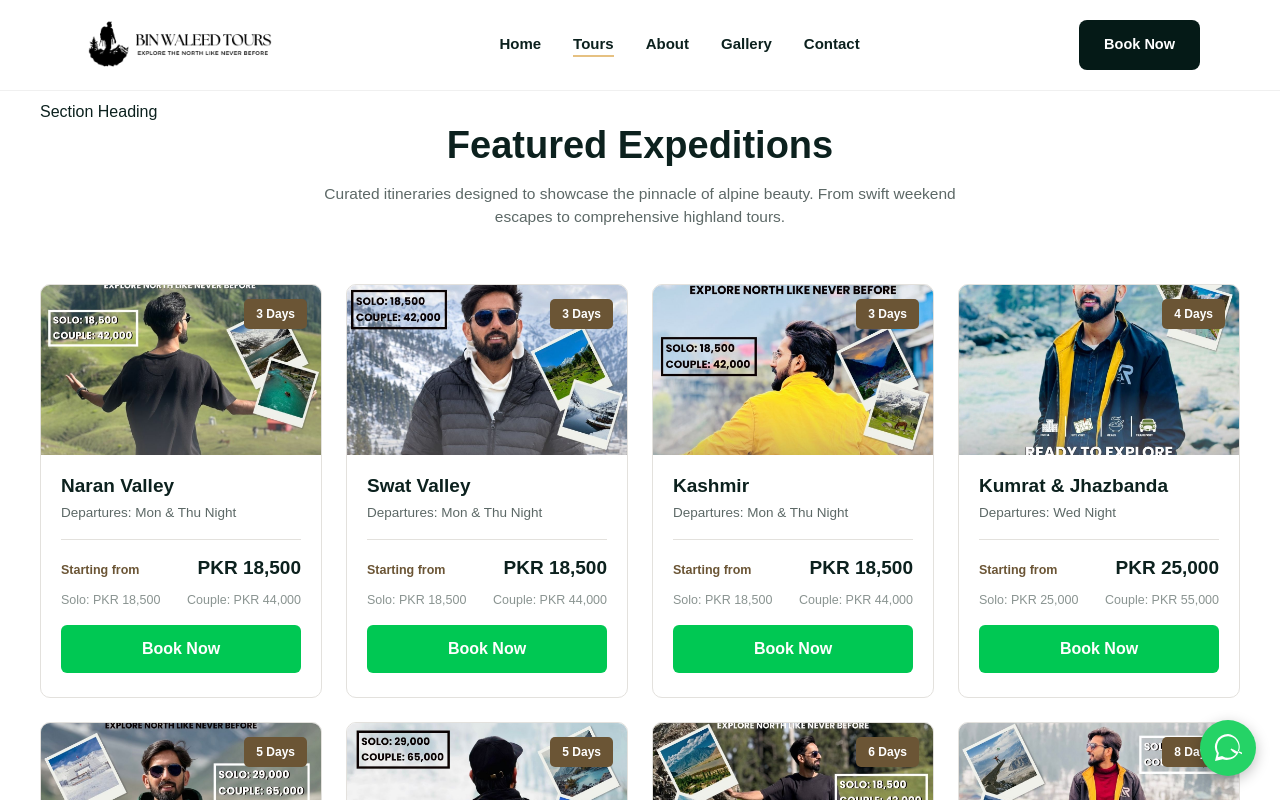
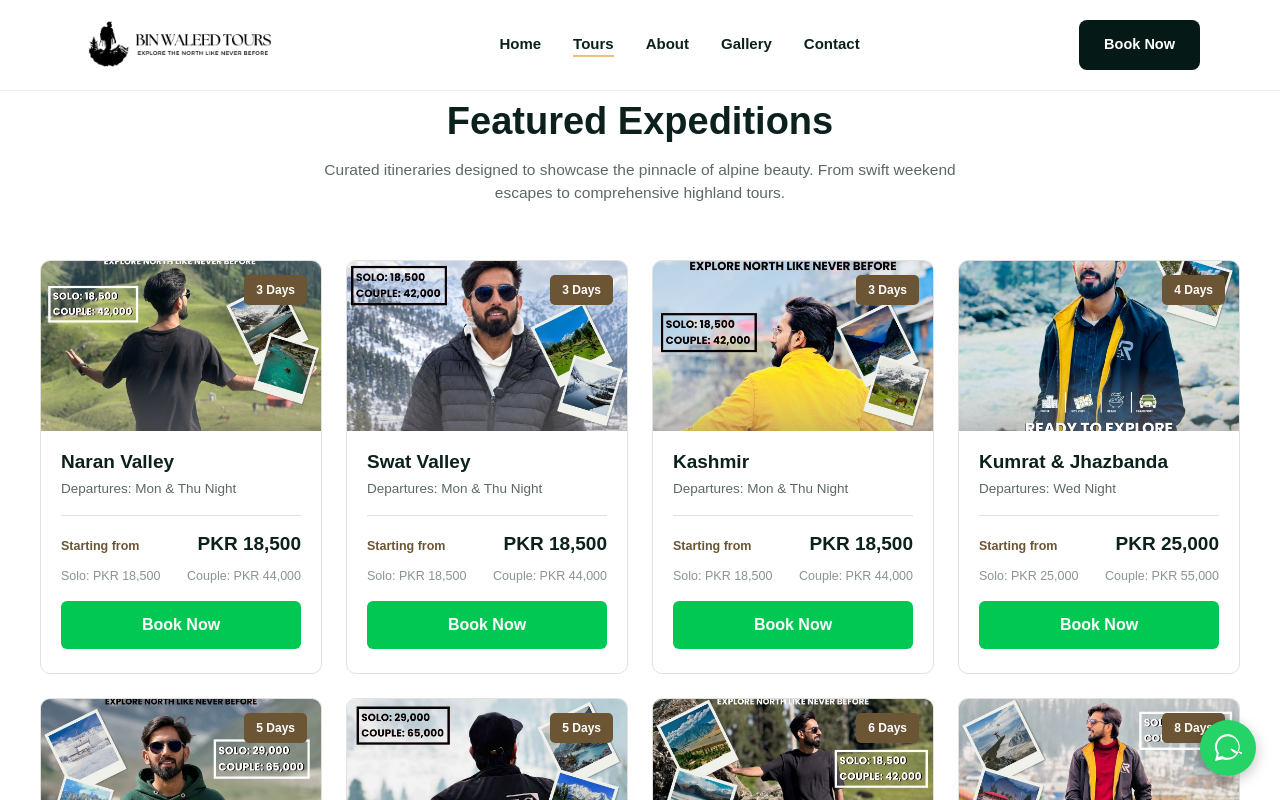
Before and after one commit to binwaleedtours-pixel/my-website, a React (Vite) app: page /tours in a window 1280 px wide. Shown: the top 800 px of the page. Built offline with nearby package versions, Linux system fonts and the light colour scheme.

Commit message:
line remove

```diff
--- a/src/Expeditions.jsx
+++ b/src/Expeditions.jsx
@@ -106,7 +106,6 @@ const expeditionsData = [
 function Expeditions() {
   return (
     <section className="expeditions" id="tours">
-      Section Heading
       <div className="section-headings">
         <h2>Featured Expeditions</h2>
         <p>
```
